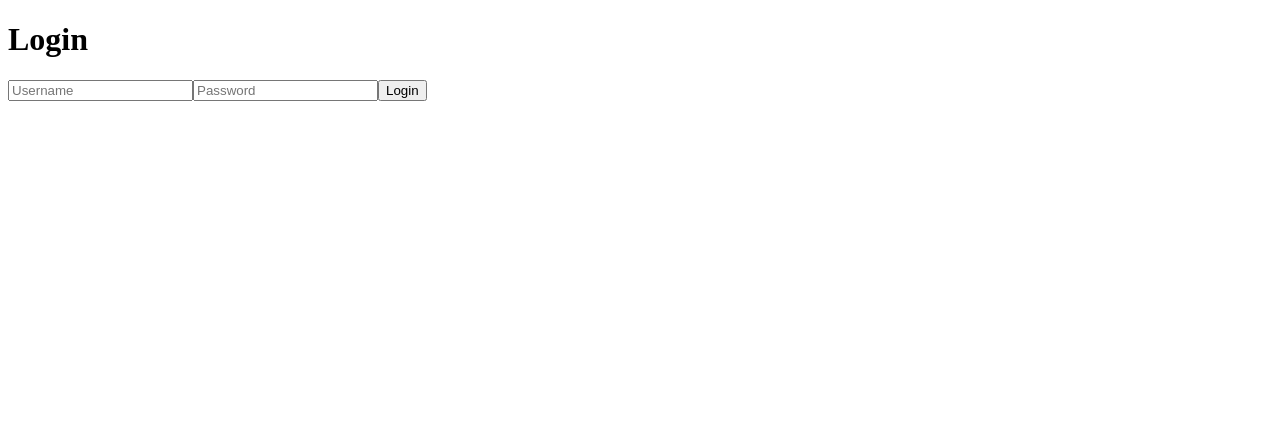
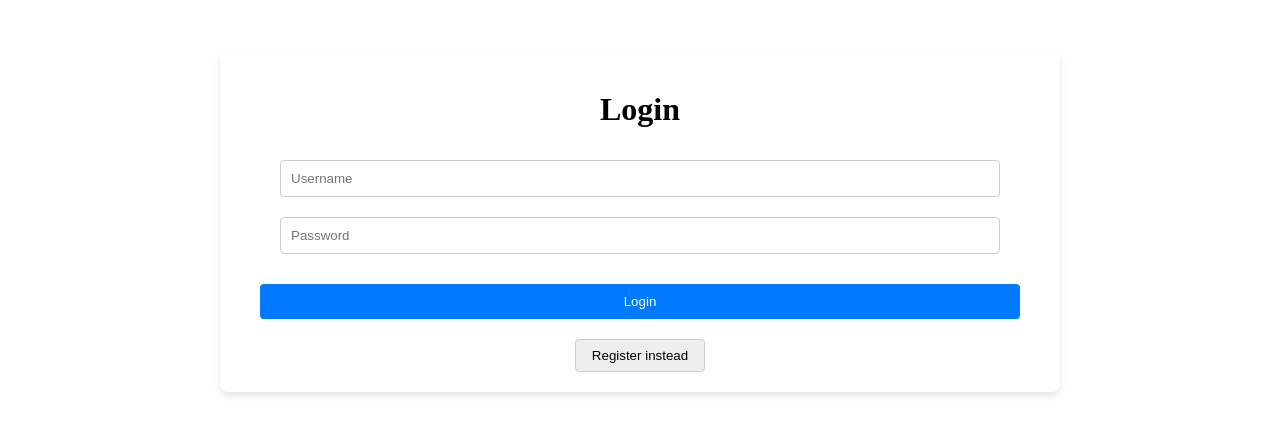
Before and after one commit to oladimus/secprog300, a React (Vite) app in the folder frontend/: page /login in a window 1280 px wide. Shown: the top 434 px of the page. Built offline with nearby package versions, Linux system fonts and the light colour scheme.

Commit message:
Improve UI

```diff
--- a/frontend/src/components/AuthenticationForm.tsx
+++ b/frontend/src/components/AuthenticationForm.tsx
@@ -1,8 +1,6 @@
 import React, { useState } from "react"
 import { useNavigate } from "react-router-dom"
-import { ACCESS_TOKEN, REFRESH_TOKEN } from "../constants"
-
-
+import "../styles/form.css"
 interface AuthenticationFormProps {
     isRegister: boolean;
     route: string;
@@ -29,6 +27,7 @@ const AuthenticationForm: React.FC<AuthenticationFormProps> = ({
             })
             if (!response.ok) {
                 const errorData = await response.json()
+                console.log(errorData)
                 let errormsg = ""
                 if (isRegister) {
                     errorData.username ? errormsg = errorData.username : errorData.password.password.forEach((element: string) => {
@@ -77,7 +76,15 @@ const AuthenticationForm: React.FC<AuthenticationFormProps> = ({
         <button className="form-button" type="submit">
             {isRegister ? "Register" : "Login"}
         </button>
+        <button
+            className="toggle-button"
+            onClick={isRegister ? () => navigate("/login") : () => navigate("/register")}
+            type="button"
+        >
+            {isRegister ? "Login instead" : "Register instead"}
+        </button>
     </form >
+
 }
 
 
--- a/frontend/src/pages/Home.tsx
+++ b/frontend/src/pages/Home.tsx
@@ -1,8 +1,23 @@
 import React, { ReactElement } from "react"
 
+import { useNavigate } from "react-router-dom"
+const Home: React.FC = () => {
+    const navigate = useNavigate()
 
-const Home: React.FC = () => {
-    return <div>Home</div>
+    return (
+        <div>
+            <button
+                className="toggle-button"
+                onClick={() => navigate("/logout")}
+            >
+                Logout
+            </button>
+            <div>
+                Home
+            </div>
+
+        </div>
+    )
 
 }
 
--- /dev/null
+++ b/frontend/src/styles/form.css
@@ -0,0 +1,48 @@
+
+.form-input {
+  width: 90%;
+  padding: 10px;
+  margin: 10px 0;
+  border: 1px solid #ccc;
+  border-radius: 4px;
+  box-sizing: border-box;
+}
+.form-input {
+  width: 90%;
+  padding: 10px;
+  margin: 10px 0;
+  border: 1px solid #ccc;
+  border-radius: 4px;
+  box-sizing: border-box;
+}
+
+.form-container {
+  display: flex;
+  flex-direction: column;
+  align-items: center;
+  justify-content: center;
+  margin: 50px auto;
+  padding: 20px;
+  border-radius: 8px;
+  box-shadow: 0 4px 6px rgba(0, 0, 0, 0.1);
+  max-width: 800px;
+}
+.form-button {
+  width: 95%;
+  padding: 10px;
+  margin: 20px 0;
+  background-color: #007bff;
+  color: white;
+  border: none;
+  border-radius: 4px;
+  cursor: pointer;
+  transition: background-color 0.2s ease-in-out;
+}
+.toggle-button {
+  padding: 0.5rem 1rem;
+  margin: 0 0.5rem;
+  cursor: pointer;
+  background: #eee;
+  border: 1px solid #ccc;
+  border-radius: 4px;
+}
```
